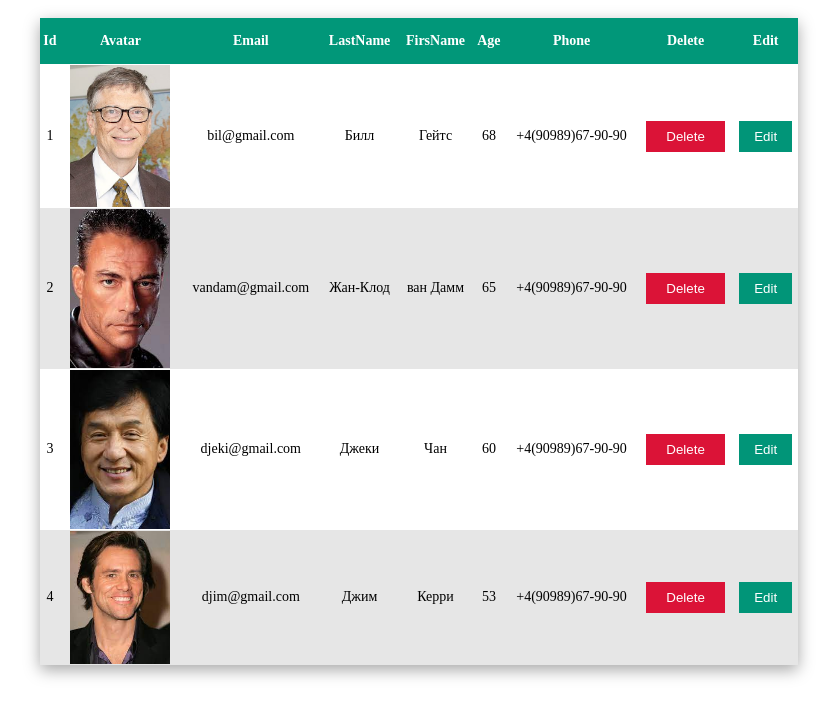
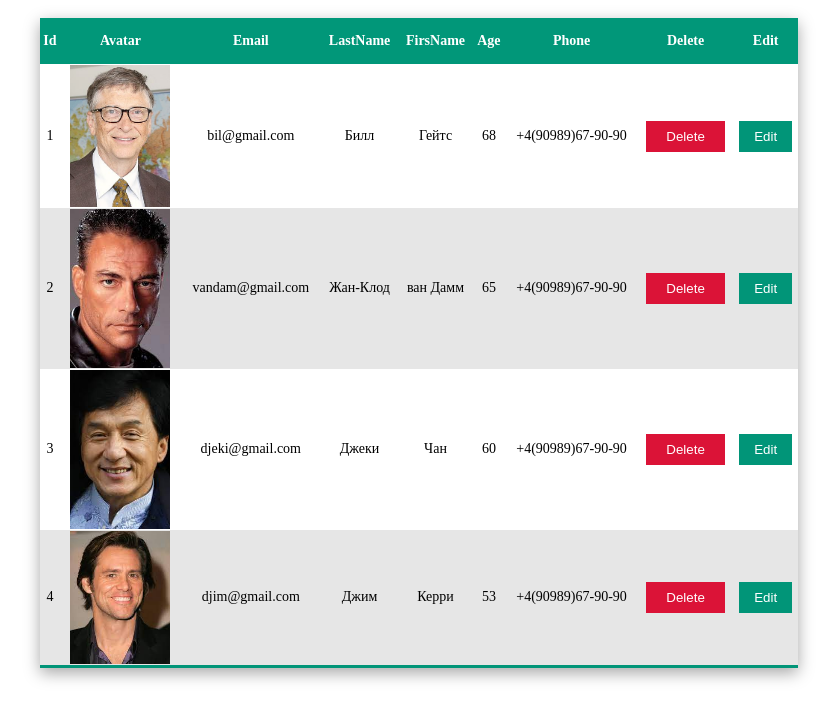
Before and after one commit to virkann/todo-home-class, a plain HTML site: page index.html in a window 1280 px wide. Shown: the part 48-768 px from the top of the page, without its empty margins (221-1058 px from the left). Drawn offline with Linux system fonts and the light colour scheme.

Commit message:
modified in file style.css

```diff
--- a/style.css
+++ b/style.css
@@ -11,6 +11,7 @@ table {
   font-size: 14px;
   border-collapse: collapse;
   box-shadow: rgba(0, 0, 0, 0.35) 0px 5px 15px;
+  border-bottom: 3px solid #019578;
 
 }
 tr:first-child {
@@ -31,9 +32,10 @@ td {
   border: none;
 }
 .edit {
-  cursor: pointer;
+
   background-color: #019578;
   color: white;
   padding: 8px 15px;
   border: none;
+  cursor: pointer;
 }
```
